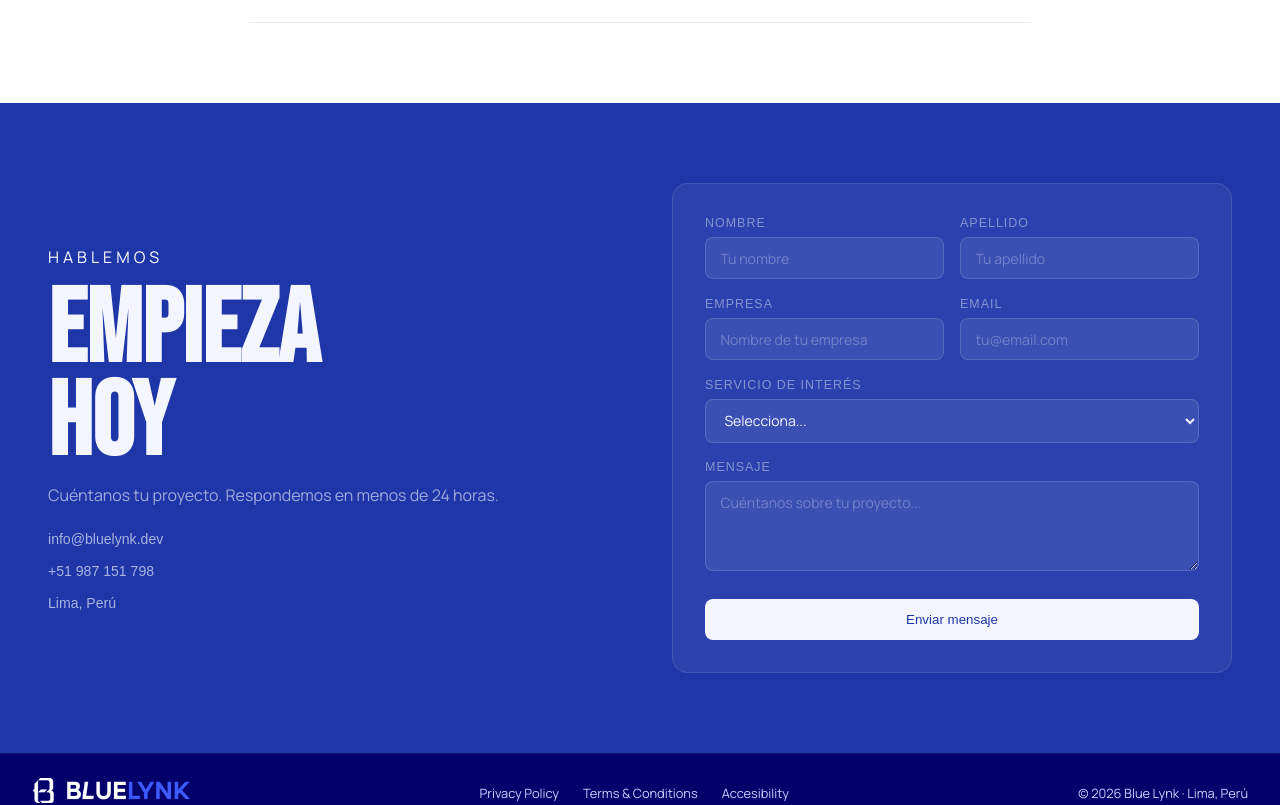
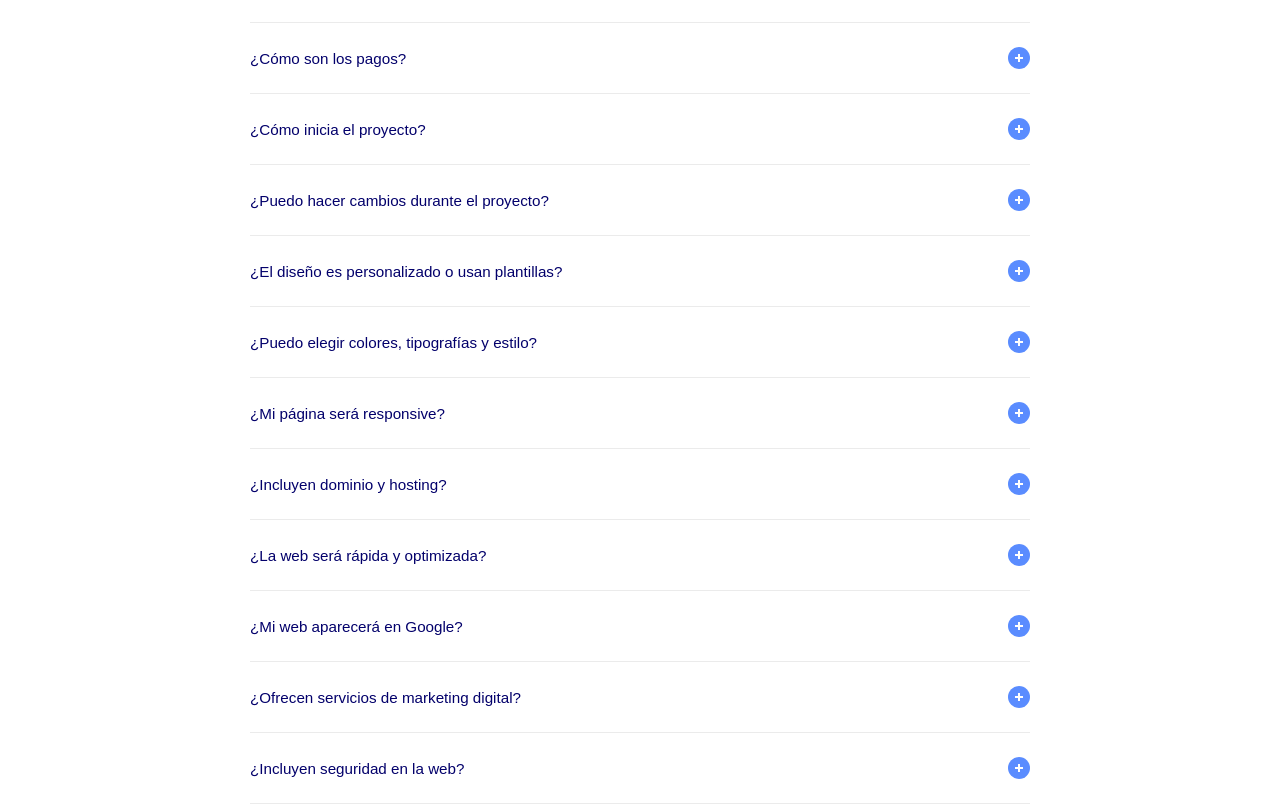
Before and after one commit to Blue-Lynk/blue-lynk-landing, a Nuxt app: page /faq in a window 1280 px wide. Shown: the part 705-1510 px from the top of the page. Built offline with nearby package versions, Linux system fonts and the light colour scheme.

Commit message:
adicion de preguntas

```diff
--- a/app/pages/faq.vue
+++ b/app/pages/faq.vue
@@ -2,6 +2,10 @@
 import Contact from '~/components/contact.vue';
 
 const aboutFaqs = [
+    {
+        q: '¿Vale la pena invertir en una web?',
+        a: 'Una web profesional mejora tu presencia online, genera confianza y puede ayudarte a conseguir más clientes.'
+    },
     {
         q: '¿Cuánto tiempo toma un proyecto?',
         a: 'Depende del alcance. Un sitio web informativo puede estar listo en 2–3 semanas. Un e-commerce puede tomar de 4 a 8 semanas.'
@@ -17,6 +21,46 @@ const aboutFaqs = [
     {
         q: '¿Cómo son los pagos?',
         a: 'Trabajamos con pagos fraccionados: 50% al inicio del proyecto y 50% a la entrega.'
+    },
+    {
+        q: '¿Cómo inicia el proyecto?',
+        a: 'Todo comienza con una reunión breve donde entendemos tu negocio, objetivos y necesidades. Luego te proponemos una estructura y diseño inicial antes de empezar el desarrollo.'
+    },
+    {
+        q: '¿Puedo hacer cambios durante el proyecto?',
+        a: 'Sí, incluimos revisiones en el proceso para ajustar detalles. Cambios grandes fuera del alcance inicial pueden implicar un costo adicional.'
+    },
+    {
+        q: '¿El diseño es personalizado o usan plantillas?',
+        a: 'Trabajamos con diseños modernos y adaptables, que pueden ser personalizados según tu marca y objetivos.'
+    },
+    {
+        q: '¿Puedo elegir colores, tipografías y estilo?',
+        a: 'Sí, todo se adapta a tu branding. También podemos ayudarte a definirlo si aún no lo tienes claro.'
+    },
+    {
+        q: '¿Mi página será responsive?',
+        a: 'Sí, todos nuestros sitios están optimizados para verse bien en móviles, tablets y computadoras.'
+    },
+    {
+        q: '¿Incluyen dominio y hosting?',
+        a: 'Podemos asesorarte en la compra de dominio y hosting, Blue Lynk también te ofrece hostear tu web o proyecto en un subdomain ".bluelynk.dev" y un hosting gratuito dependiendo del proyecto.'
+    },
+    {
+        q: '¿La web será rápida y optimizada?',
+        a: 'Sí, optimizamos velocidad, rendimiento y buenas prácticas SEO desde el desarrollo.'
+    },
+    {
+        q: '¿Mi web aparecerá en Google?',
+        a: 'Implementamos bases de SEO técnico para que tu web pueda indexarse correctamente en buscadores.'
+    },
+    {
+        q: '¿Ofrecen servicios de marketing digital?',
+        a: 'Sí, podemos ayudarte con estrategias adicionales como optimización SEO, landing pages y automatización.'
+    },
+    {
+        q: '¿Incluyen seguridad en la web?',
+        a: 'Aplicamos buenas prácticas de seguridad para proteger tu sitio y la información de tus usuarios.'
     }
 ]
 </script>
@@ -24,9 +68,7 @@ const aboutFaqs = [
 <template>
     <FaqSection :faqs="aboutFaqs" />
 
-    <Contact/>
+    <Contact />
 </template>
 
-<style scoped>
-
-</style>
+<style scoped></style>
```
